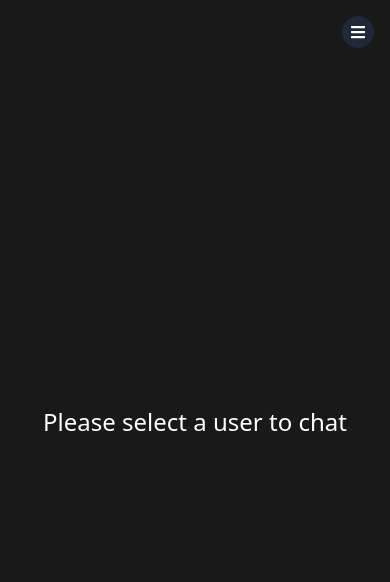
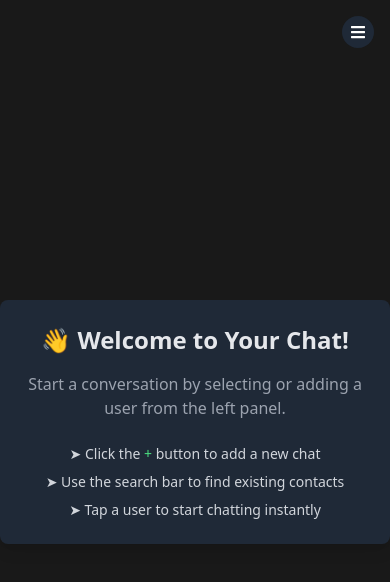
Before and after one commit to neha-0428/ChatterBox, a React (Vite) app in the folder Client/: page /chat in a window 390 px wide. Shown: the top 582 px of the page. Built offline with nearby package versions, Linux system fonts and the light colour scheme; no server answers.

Commit message:
Updated responsiveness successfully

```diff
--- a/Client/src/Components/Chat.jsx
+++ b/Client/src/Components/Chat.jsx
@@ -7,8 +7,8 @@ import { FaBars } from "react-icons/fa";
 export default function Chat() {
   const [selectedUser, setSelectedUser] = useState(null);
   const [loggedInUsername, setLoggedInUsername] = useState("");
-  const [isSideChatsVisible, setIsSideChatsVisible] = useState(false); // State to control SideChats visibility
-  const [windowWidth, setWindowWidth] = useState(window.innerWidth); // State to track window width
+  const [isSideChatsVisible, setIsSideChatsVisible] = useState(false);
+  const [windowWidth, setWindowWidth] = useState(window.innerWidth);
 
   useEffect(() => {
     const username = localStorage.getItem("username");
@@ -19,7 +19,7 @@ export default function Chat() {
     // Update window width on resize
     const handleResize = () => {
       setWindowWidth(window.innerWidth);
-      // Adjust the side chats visibility based on window width
+
       if (window.innerWidth >= 1050) {
         setIsSideChatsVisible(true); // Show on larger screens
       } else {
@@ -28,7 +28,7 @@ export default function Chat() {
     };
 
     window.addEventListener("resize", handleResize);
-    handleResize(); // Initial check
+    handleResize();
 
     return () => window.removeEventListener("resize", handleResize);
   }, []);
@@ -38,7 +38,8 @@ export default function Chat() {
   };
 
   const toggleSideChats = () => {
-    setIsSideChatsVisible((prev) => !prev); // Toggle side chat visibility
+    // Toggle side chat visibility
+    setIsSideChatsVisible((prev) => !prev);
   };
 
   return (
@@ -58,8 +59,24 @@ export default function Chat() {
         {selectedUser ? (
           <ChatWindow selectedUser={selectedUser} />
         ) : (
-          <div className="flex items-center justify-center h-full text-white text-2xl bg-[#000000]/90">
-            Please select a user to chat
+          <div className="flex items-center justify-center h-full text-center bg-[#000000]/90  text-gray-200">
+            <div className="max-w-md p-6 bg-gray-800 rounded-lg shadow-lg">
+              <h1 className="text-2xl font-bold mb-4">
+                👋 Welcome to Your Chat!
+              </h1>
+              <p className="text-gray-400 mb-6">
+                Start a conversation by selecting or adding a user from the left
+                panel.
+              </p>
+              <ul className="text-sm text-gray-300 space-y-2">
+                <li>
+                  ➤ Click the <span className="text-green-400">+</span> button
+                  to add a new chat
+                </li>
+                <li>➤ Use the search bar to find existing contacts</li>
+                <li>➤ Tap a user to start chatting instantly</li>
+              </ul>
+            </div>
           </div>
         )}
       </div>
@@ -72,8 +89,7 @@ export default function Chat() {
         >
           <span className="material-icons">
             <FaBars />
-            </span>{" "}
-          {/* Use Material Icons or your preferred icon library */}
+          </span>{" "}
         </button>
       )}
 
--- a/Client/src/Components/ChatWindow.jsx
+++ b/Client/src/Components/ChatWindow.jsx
@@ -186,7 +186,7 @@ export default function ChatWindow({ selectedUser }) {
         ))}
       </div>
 
-      {/* Input field and Send button aligned */}
+      {/* Input field and Send button */}
       <div className="mt-2 flex items-center">
         <input
           type="text"
```
Also changed, not shown: 2 other files (tests, documents, lock files or other folders).
